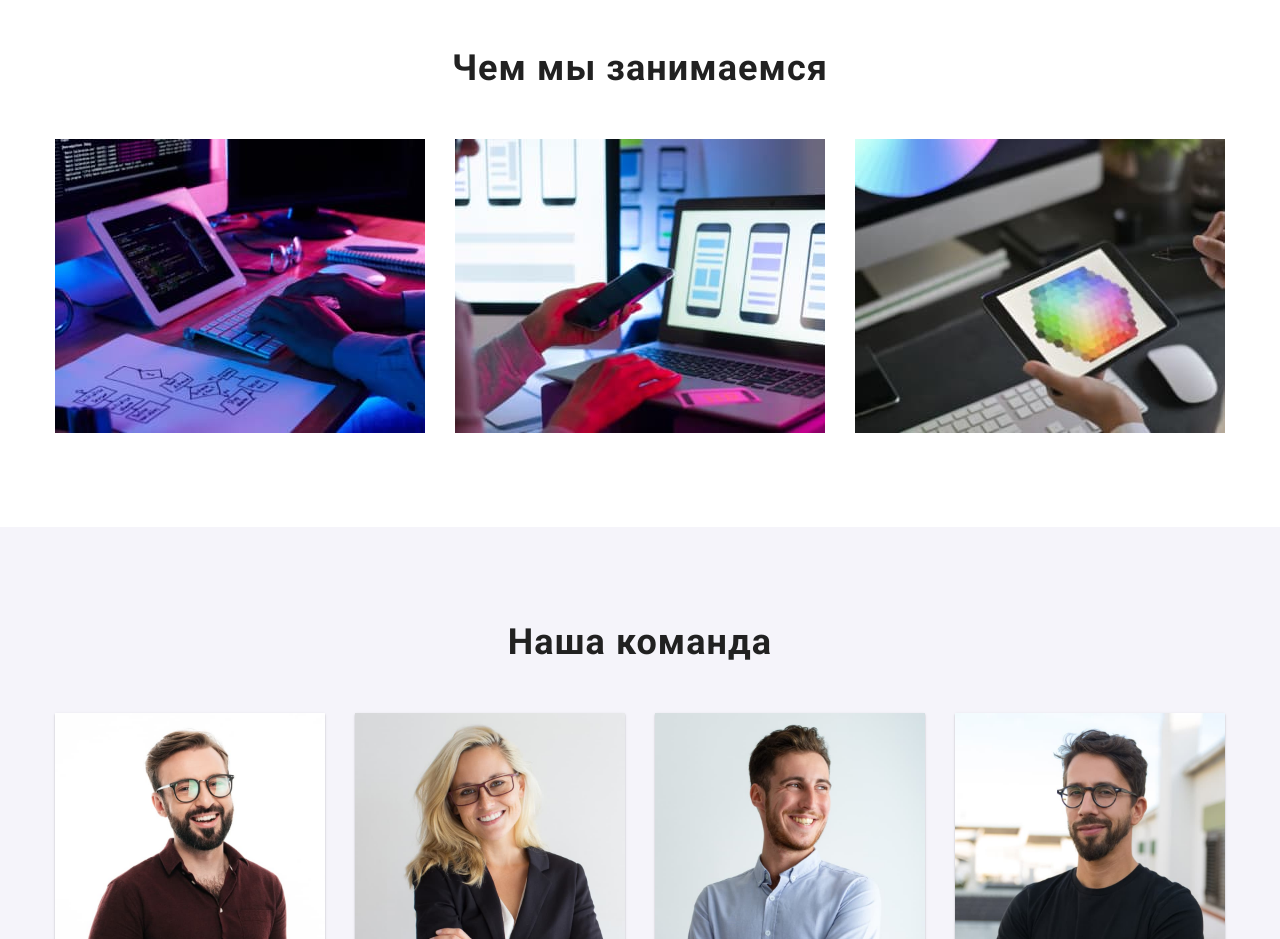
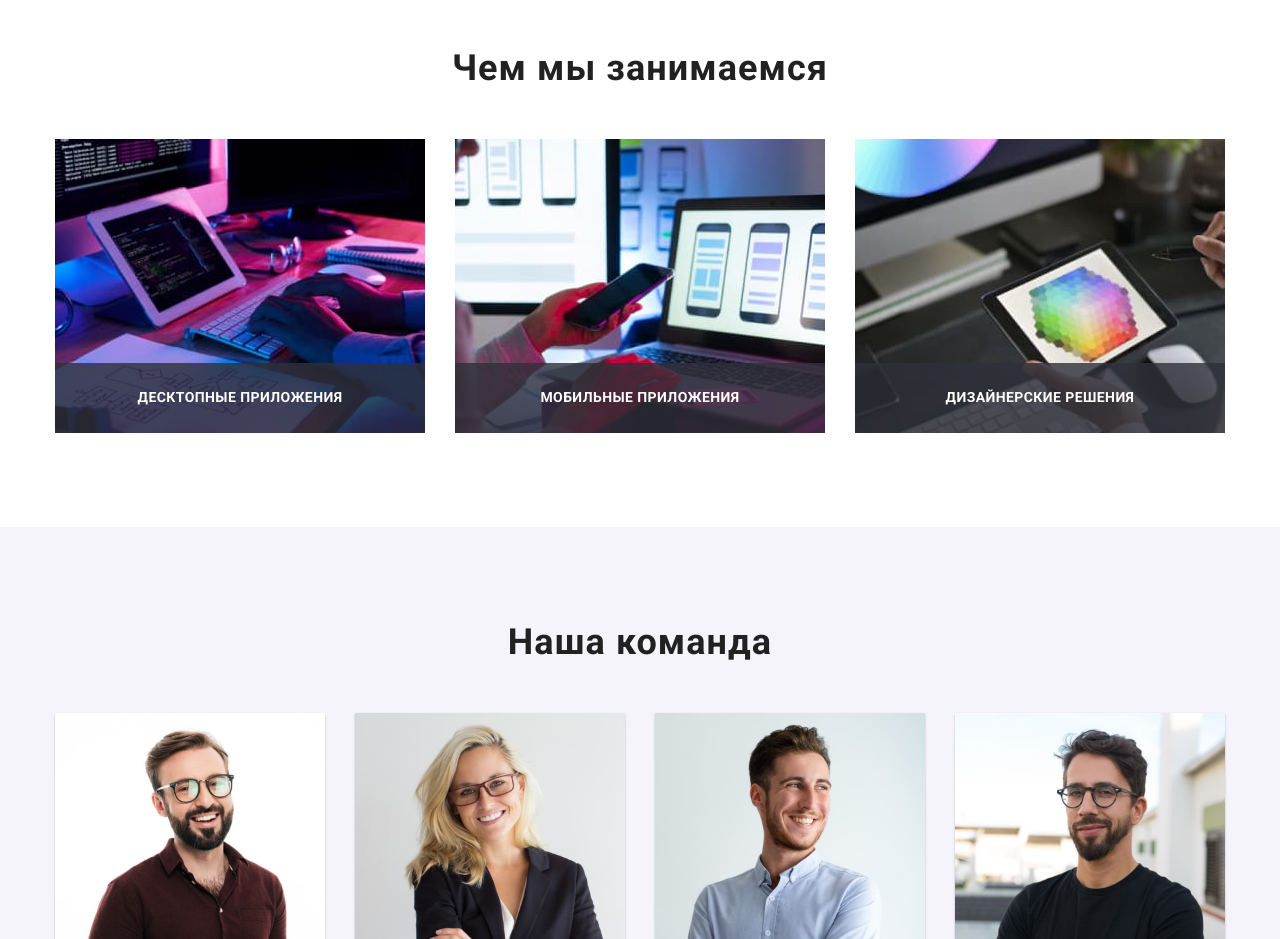
Before and after one commit to LanOks13/goit-markup-hw-05, a plain HTML site: page index.html in a window 1280 px wide. Shown: the part 1100-2039 px from the top of the page. Drawn offline with nearby package versions, Linux system fonts and the light colour scheme.

Commit message:
Внесено зміни до розділу "Чем мы занимаемся".

```diff
--- a/css/styles.css
+++ b/css/styles.css
@@ -374,6 +374,35 @@ img {
   color: var(--main-text-color);
 }
 
+.work-image {
+  position: relative;
+}
+
+.overlay-work {
+  display: flex;
+  justify-content: center;
+  align-items: center;
+  position: absolute;
+  bottom: 0;
+  left: 0;
+  width: 100%;
+  height: 70px;
+
+  background: rgba(47, 48, 58, 0.8);
+}
+
+.work-description {
+  font-family: Roboto;
+  font-style: normal;
+  font-weight: bold;
+  font-size: 14px;
+  line-height: 1.14;
+  text-align: center;
+  letter-spacing: 0.03em;
+  text-transform: uppercase;
+  color: var(--main-white-bg-color);
+}
+
 /* НАША КОМАНДА - OUR TEAM */
 
 .section-our-team {
--- a/index.html
+++ b/index.html
@@ -134,25 +134,40 @@
           <h2 class="title2-h2">Чем мы занимаемся</h2>
           <ul class="list our-works">
             <li class="item">
+              <div class="work-image">
                 <img
                   src="./images/about/box1.jpg"
-                alt="Пишем программы"
+                  alt="Десктопные приложения"
                   width="370"
                 />
+                <div class="overlay-work">
+                  <p class="work-description">Десктопные приложения</p>
+                </div>
+              </div>
             </li>
             <li class="item">
+              <div class="work-image">
                 <img
                   src="./images/about/box2.jpg"
-                alt="Тестируем программы"
+                  alt="Мобильные приложения"
                   width="370"
                 />
+                <div class="overlay-work">
+                  <p class="work-description">Мобильные приложения</p>
+                </div>
+              </div>
             </li>
             <li class="item">
+              <div class="work-image">
                 <img
                   src="./images/about/box3.jpg"
-                alt="Внедряем программы в эксплуатацию"
+                  alt="Дизайнерские решения"
                   width="370"
                 />
+                <div class="overlay-work">
+                  <p class="work-description">Дизайнерские решения</p>
+                </div>
+              </div>
             </li>
           </ul>
         </div>
```
Lines whose indentation alone changed are shown as unchanged.
